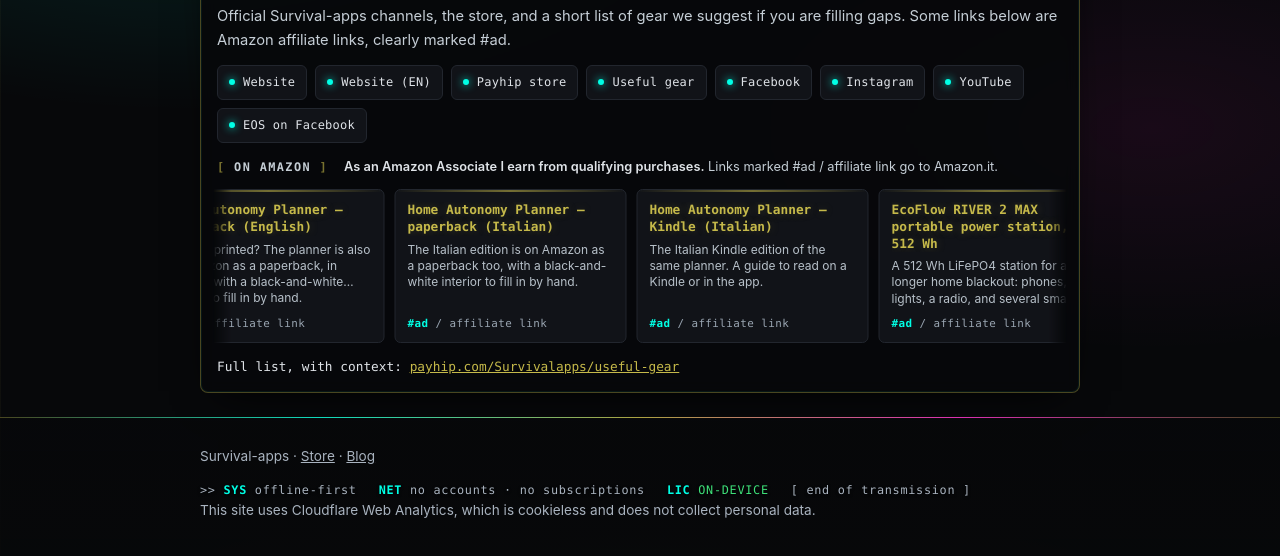
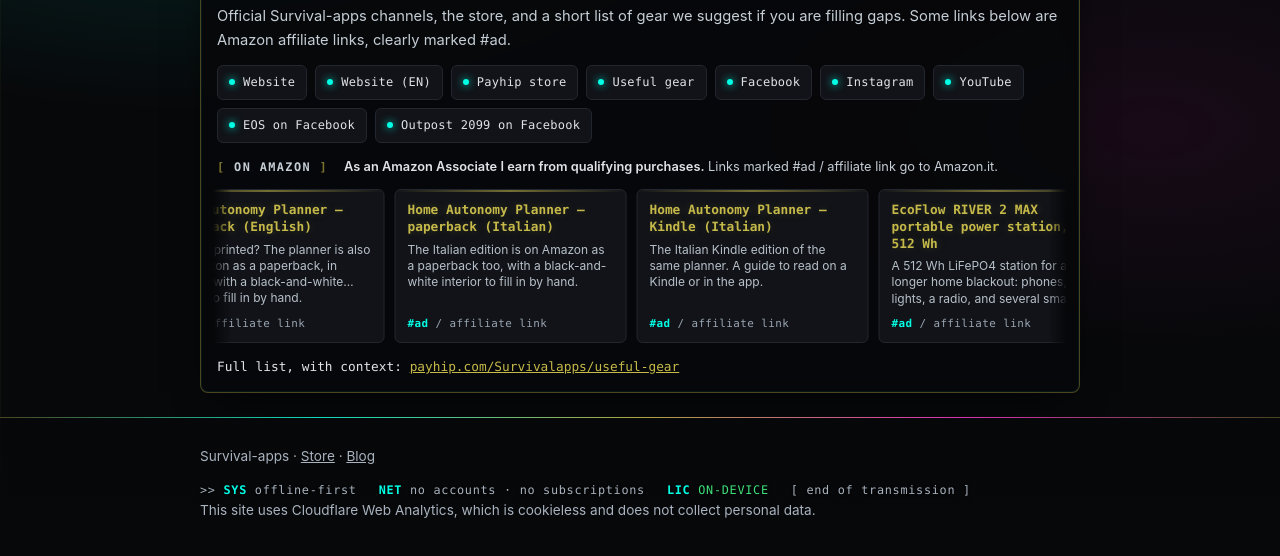
Before and after one commit to Survival-apps/survival-apps.github.io, a plain HTML site: page index.html in a window 1280 px wide. Shown: the part 912-1468 px from the top of the page. Drawn offline with Linux system fonts and the light colour scheme.

Commit message:
Add Outpost 2099 Facebook page to the links section
Co-Authored-By: Claude Sonnet 5.5 <noreply@anthropic.com>
Claude-Session: https://claude.ai/code/session_018fVsyCuPmZ9KJrqHmES3MP

```diff
--- a/index.html
+++ b/index.html
@@ -287,6 +287,7 @@
         <a class="links-chip" href="https://www.instagram.com/survivalapps/" target="_blank" rel="noopener"><span class="dot" aria-hidden="true"></span>Instagram</a>
         <a class="links-chip" href="https://www.youtube.com/@survivalapps" target="_blank" rel="noopener"><span class="dot" aria-hidden="true"></span>YouTube</a>
         <a class="links-chip" href="https://www.facebook.com/ExploringOffGridStates" target="_blank" rel="noopener"><span class="dot" aria-hidden="true"></span>EOS on Facebook</a>
+        <a class="links-chip" href="https://www.facebook.com/p/Outpost-2099-61589007367407" target="_blank" rel="noopener"><span class="dot" aria-hidden="true"></span>Outpost 2099 on Facebook</a>
       </nav>
 
       <div class="strip-head">
```
Also changed, not shown: 1 other file.
